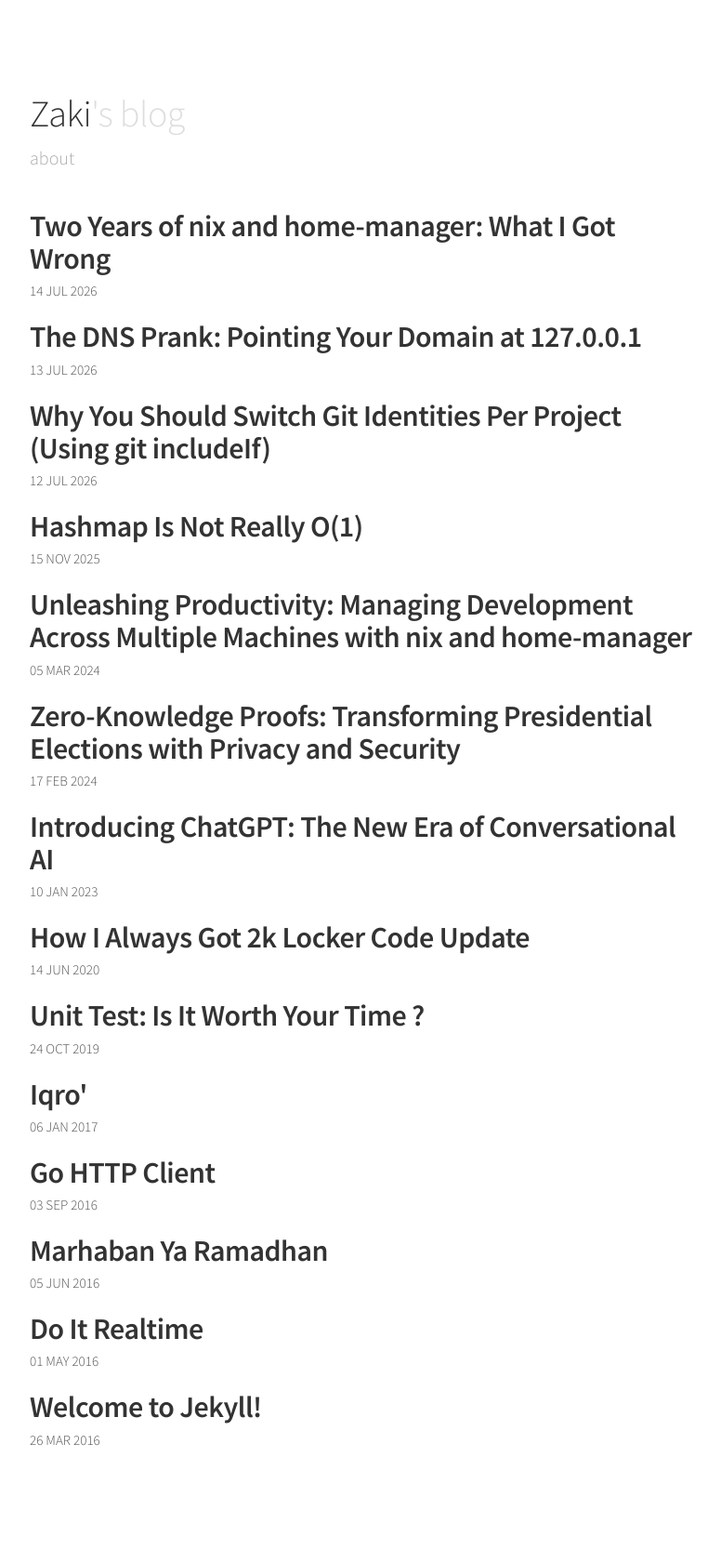
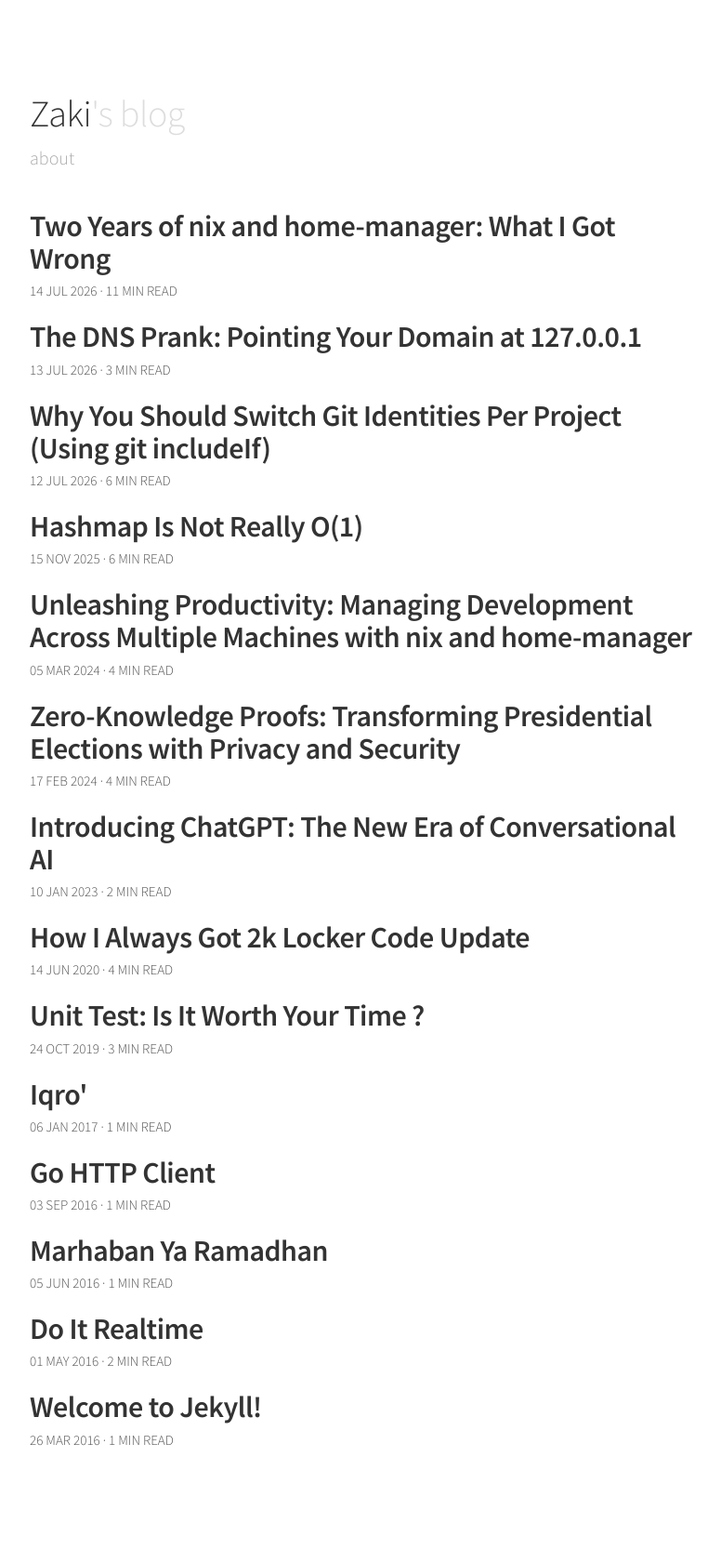
Before and after one commit to nyelonong/nyelonong.github.io, a Jekyll site: the page built from index.html, in a window 1280 px wide. Shown: the whole page at 93% size, without its empty margins (248-1024 px from the left). Built offline with Jekyll 4.4.1, drawn with Linux system fonts in a browser that asks for light colours.

Commit message:
feat: show estimated reading time on the homepage and post pages
Appended to the existing date line as "14 Jul 2026 · 11 min read", so it
inherits the current grey small-text style and needs no new CSS.

Pure Liquid, using the core `number_of_words` and `ceil` filters, at 200 wpm:

    {% assign words = post.content | strip_html | number_of_words %}
    {% assign minutes = words | divided_by: 200.0 | ceil %}

No plugin and no JavaScript, so the no-third-party-code rule holds and
`nix shell nixpkgs#jekyll` still previews the site.

Code blocks count toward the estimate. Excluding them is not cleanly possible
in Liquid without a plugin, and measured across every post here it would only
shift the number by at most 2 minutes -- code reads slower than prose but is
counted at the prose rate, so the two errors largely cancel.

Co-Authored-By: Claude Opus 4.8 (1M context) <noreply@anthropic.com>

```diff
--- a/_layouts/post.html
+++ b/_layouts/post.html
@@ -8,8 +8,10 @@ layout: default
 </header>
 <div class="content post">
     <h1 class="post-title">{{ page.title }}</h1>
+    {% assign words = content | strip_html | number_of_words %}
+    {% assign minutes = words | divided_by: 200.0 | ceil %}
     <div class="post-date">
-        <time>{{ page.date | date_to_string }}</time>
+        <time>{{ page.date | date_to_string }}</time> &middot; {{ minutes }} min read
     </div>
     {{ content }}
 </div>
--- a/index.html
+++ b/index.html
@@ -16,12 +16,14 @@ layout: default
   <h2>No post found</h2>
 {% else %}
 {% for post in site.posts %}
+  {% assign words = post.content | strip_html | number_of_words %}
+  {% assign minutes = words | divided_by: 200.0 | ceil %}
   <div class="list-item">
     <h2 class="list-post-title">
       <a href="{{ site.baseurl }}{{ post.url }}">{{ post.title }}</a>
     </h2>
     <div class="list-post-date">
-      <time>{{ post.date | date_to_string }}</time>
+      <time>{{ post.date | date_to_string }}</time> &middot; {{ minutes }} min read
     </div>
   </div>
 {% endfor %}
```
